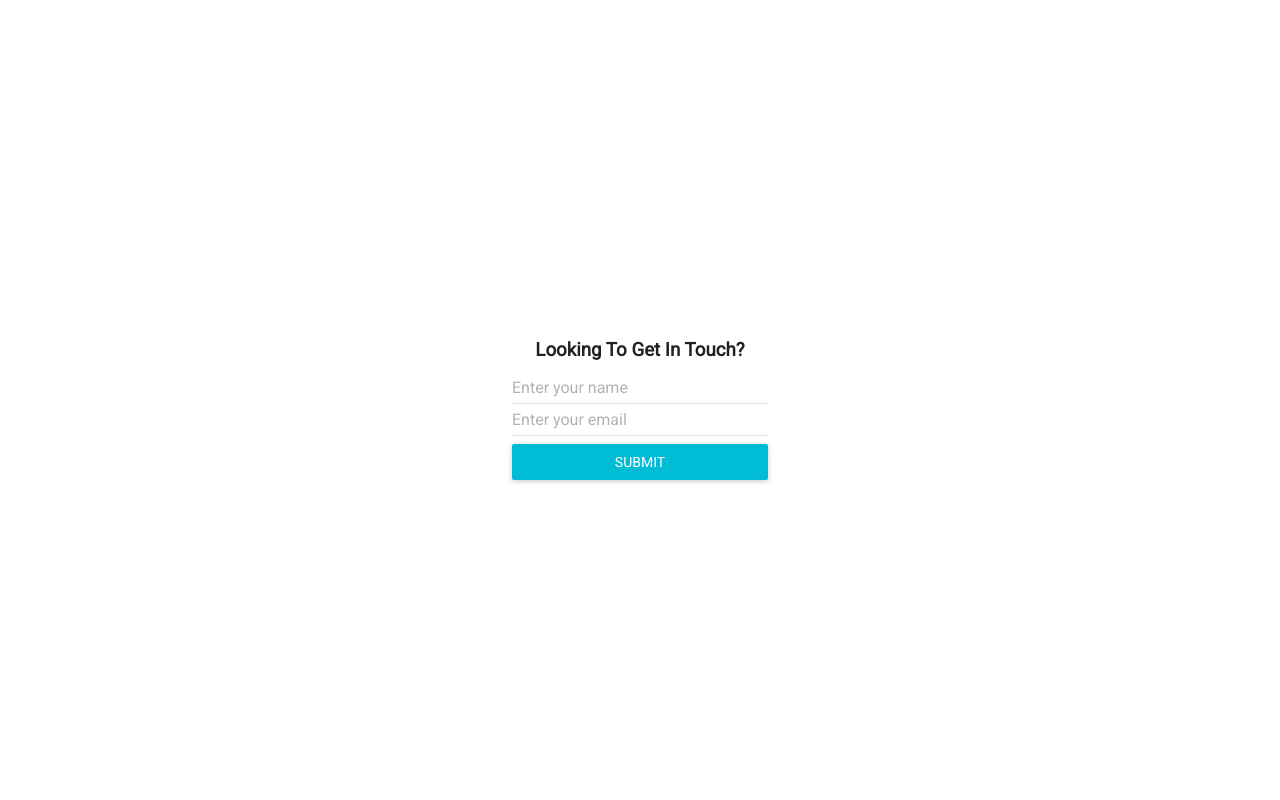
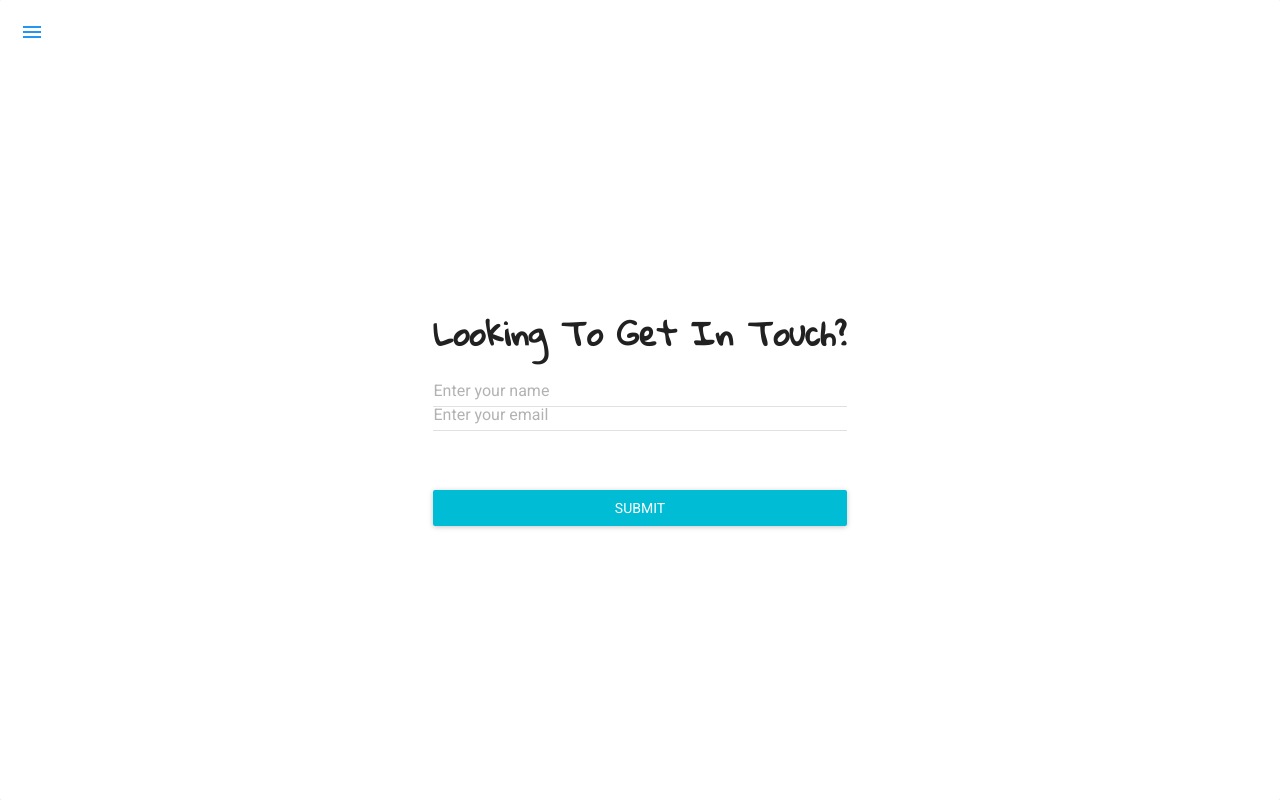
Before and after one commit to misaal9/ocv, a React (Create React App) app: page /contact in a window 1280 px wide. Built offline with nearby package versions, Linux system fonts and the light colour scheme; a web font is replaced by a local one; what react-tap-event-plugin would draw is missing.

Commit message:
Added styles to headers

```diff
--- a/src/modules/about/About.js
+++ b/src/modules/about/About.js
@@ -29,6 +29,10 @@ const style = {
     },
     userIcon: {
         width: '25vw'
+    },
+    title: {
+        fontFamily: '"Gloria Hallelujah"',
+        fontSize: '2em'
     }
 };
 class Intro extends Component {
@@ -39,7 +43,7 @@ class Intro extends Component {
                 <Paper style={style.paperMain}>
                     <Paper style={style.paper}>
                         <img src={userIcon} style={style.userIcon} role="presentation" />
-                        <h2>Rohit</h2>
+                        <h2 style={style.title}>Rohit</h2>
                         <p>
                             I'm a Mumbai-Pune based JavaScript developer. I specialise in FrontEnd technologies and frameworks,
                             and have recently been exploring other options in Javascript as well. This includes not just backend,
--- a/src/modules/contact/Contact.js
+++ b/src/modules/contact/Contact.js
@@ -33,6 +33,10 @@ const style = {
         padding: '20px',
         boxShadow: 'none',
         fontFamily: 'Roboto'
+    },
+    title: {
+        fontFamily: '"Gloria Hallelujah"',
+        fontSize: '2em'
     }
 };
 class Intro extends Component {
@@ -42,13 +46,16 @@ class Intro extends Component {
                 <Header />
                 <Paper style={style.paperMain}>
                     <Paper style={style.paper}>
-                        <h3>Looking To Get In Touch?</h3>
+                        <h2 style={style.title}>Looking To Get In Touch?</h2>
                         <TextField
                             hintText='Enter your name'
+                            fullWidth={true}
                         />
                         <TextField
                             hintText='Enter your email'
+                            fullWidth={true}
                         />
+                        <p>&nbsp;</p>
                         <RaisedButton label='Submit' primary={true} fullWidth={true} />
                     </Paper>
                 </Paper>
--- a/src/modules/header/Header.js
+++ b/src/modules/header/Header.js
@@ -3,6 +3,10 @@ import AppBar from 'material-ui/AppBar';
 import Drawer from 'material-ui/Drawer';
 import MenuItem from 'material-ui/MenuItem';
 import { Link} from 'react-router';
+import {blue500} from 'material-ui/styles/colors';
+import IconButton from 'material-ui/IconButton';
+import NavigationMenu from 'material-ui/svg-icons/navigation/menu';
+
 import _ from 'lodash';
 
 const style = {
@@ -32,6 +36,9 @@ const style = {
         paddingLeft: '20px',
         paddingBottom: '100px',
         overflow: 'hidden'
+    },
+    overlay: {
+        background: 'transparent'
     },
     menuItem: {
         color: '#333',
@@ -77,6 +84,7 @@ class Header extends Component {
                 <AppBar
                     style={style.appBar}
                     iconClassNameRight="muidocs-icon-navigation-expand-more"
+                    iconElementLeft={<IconButton><NavigationMenu color={blue500}/></IconButton>}
                     onLeftIconButtonTouchTap={this.handleDrawerToggle.bind(this)}
                 />
                 <Drawer
@@ -84,6 +92,7 @@ class Header extends Component {
                     containerStyle={style.drawerContainer}
                     docked={false}
                     open={this.state.drawerOpen}
+                    overlayStyle={style.overlay}
                     onRequestChange={(drawerOpen) => this.setState({drawerOpen})}
                 >
                     {this.renderMenuItems()}
--- a/src/modules/work/components/WorkExp.js
+++ b/src/modules/work/components/WorkExp.js
@@ -19,7 +19,9 @@ const style = {
         lineHeight: '1.4em'
     },
     titles: {
-        textAlign: 'center'
+        textAlign: 'center',
+        fontFamily: '"Gloria Hallelujah"',
+        fontSize: '2em'
     }
 }
 
```
